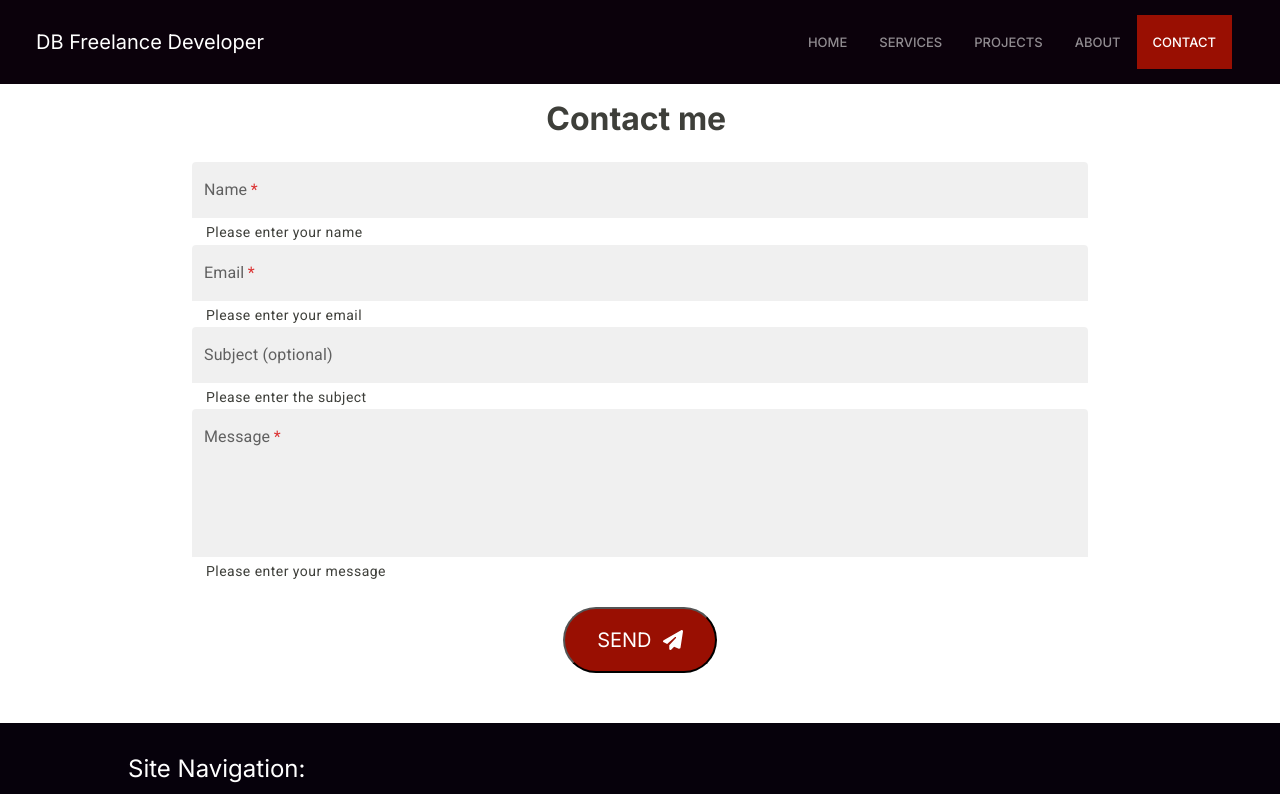
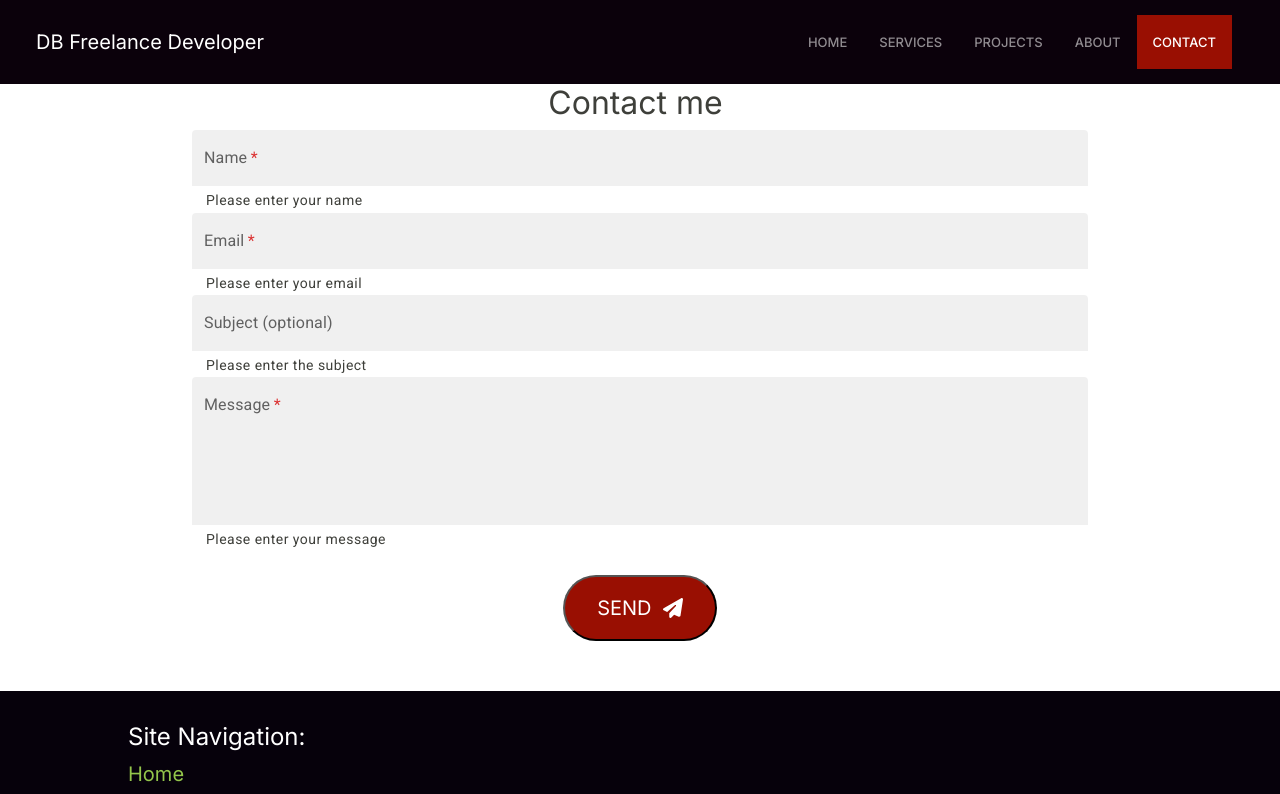
Before and after one commit to Dawit-Dev/freelance-portfolio, a Next.js app: page /contact in a window 1280 px wide. Shown: the top 794 px of the page. Built offline with nearby package versions, Linux system fonts and the light colour scheme.

Commit message:
Experimenting with Git conflict

```diff
--- a/src/components/contact.tsx
+++ b/src/components/contact.tsx
@@ -168,7 +168,7 @@ export default function Contact() {
 			whileInView="visible"
 			className={styles["contact-main"]}
 		>
-			<AnimatedText text="Contact me" el="h3" y={-20} delay={1} scale={3} />
+			<AnimatedText text="Contact me" el="h2" y={-20} delay={1} scale={3} />
 			<ThemeProvider theme={theme}>
 				<Box
 					className={styles.box}
```
